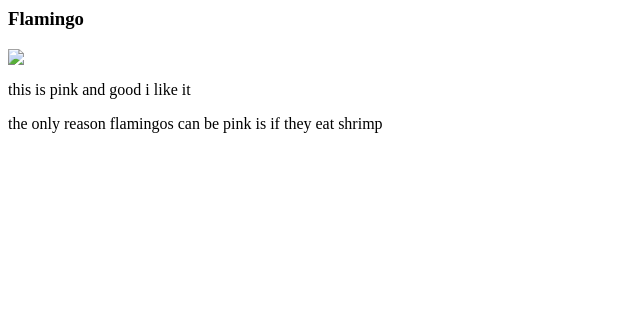
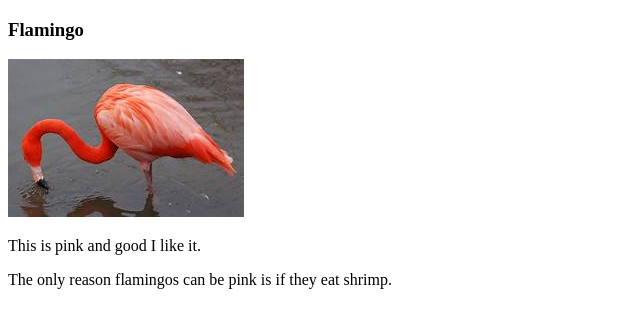
Before and after one commit to riley0cloudyy/riley0cloudyy.github.io, a plain HTML site: page index.html in a window 1280 px wide. Shown: the whole page, without its empty margins (0-640 px from the left). Drawn offline with Linux system fonts and the light colour scheme.

Commit message:
img change

```diff
--- a/index.html
+++ b/index.html
@@ -1,4 +1,14 @@
-<h3>Flamingo</h3>
-<img src="some-flamingos.jpg">
-<p>this is pink and good i like it<p>
-  <p> the only reason flamingos can be pink is if they eat shrimp</p>
+<!DOCTYPE html>
+<html lang="en">
+<head>
+  <meta charset="UTF-8">
+  <meta name="viewport" content="width=device-width, initial-scale=1.0">
+  <title>Flamingos</title>
+</head>
+<body>
+  <h3>Flamingo</h3>
+<img src="FLAMINGO.jpg">
+<p>This is pink and good I like it.<p>
+  <p> The only reason flamingos can be pink is if they eat shrimp.</p>
+</body>
+</html>
```
Also changed, not shown: FLAMINGO.jpg (added), 1 other file.
